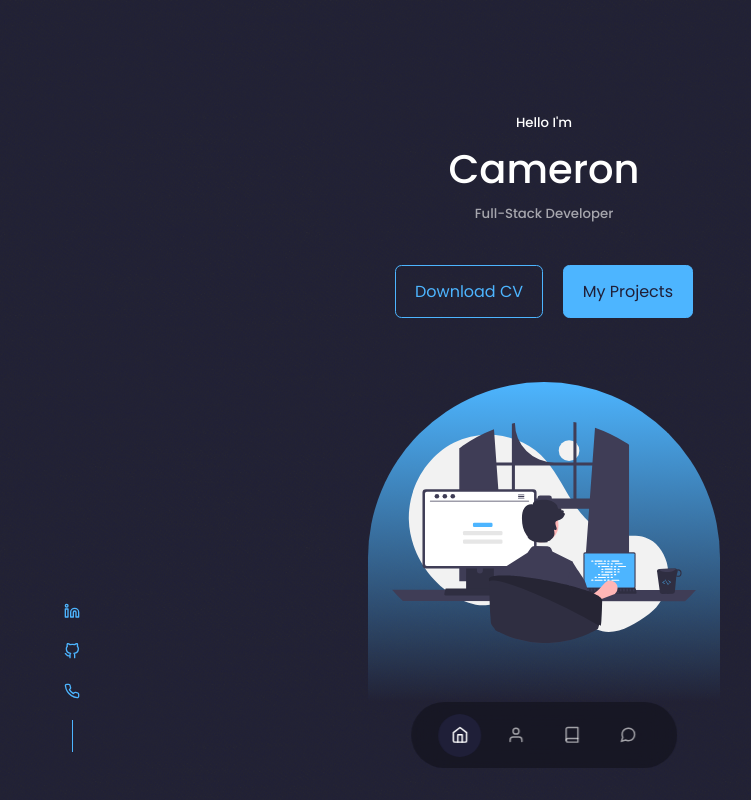
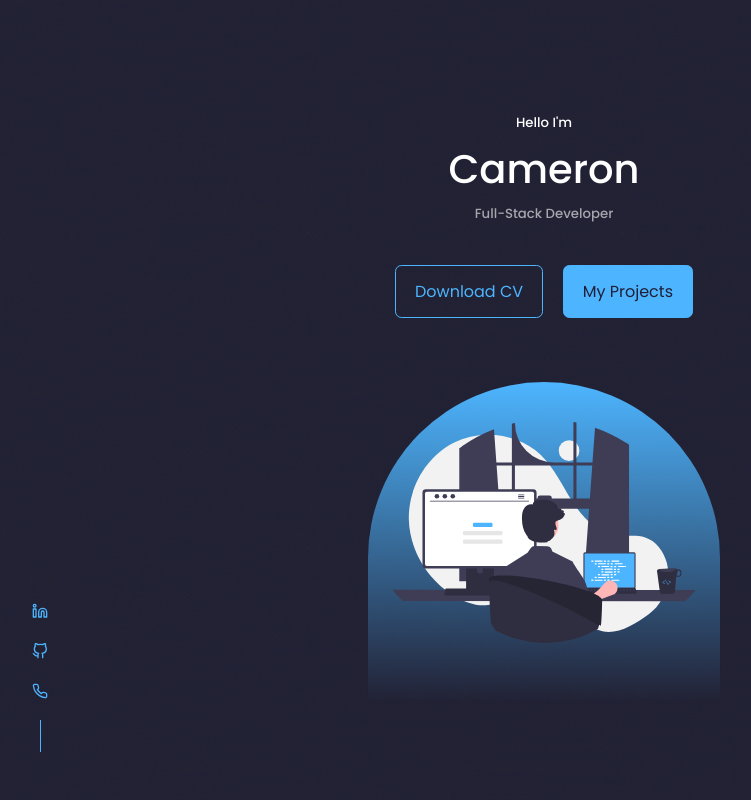
Before and after one commit to Cam-Bloom/Portfolio-Website, a React (Vite) app in the folder portfolio-website/: page / in a window 1280 px wide. Shown: the top 800 px of the page, without its empty margins (96-847 px from the left). Built offline with nearby package versions, Linux system fonts and the light colour scheme.

Commit message:
navbar show hide complete

```diff
--- a/portfolio-website/src/App.css
+++ b/portfolio-website/src/App.css
@@ -45,10 +45,26 @@ header {
     padding: 2.5rem 1.5rem 1.5rem 1.5rem;
 }
 
+nav.active {
+    transition: all 1200ms ease;
+    right: 50%;
+    left: 50%;
+    transform: translate(-50%, -50%)
+
+  }
+
+nav.hidden{
+    transition:  all 1500ms ease;
+    right: 50%;
+    left: 50%;
+    transform: translate(-50%, -50%);
+    bottom: -20%;
+}
+
 nav{
     background: rgba(0,0,0, 0.3);
     width: max-content;
-    display:block;
+    display: block;
     padding: 0.7rem 1.7rem;
     z-index: 2;
     display: flex;
@@ -56,8 +72,6 @@ nav{
     border-radius: 3rem;
     position: fixed;
     bottom: 2rem;
-    left: 50%;
-    transform: translateX(-50%);
     backdrop-filter: blur(1rem);
 }
 
@@ -79,6 +93,7 @@ nav a.active{
     color: var(--colour--white);
 }
 
+
 /* MEDIA QUERIES */
 
 @media screen and (max-width: 1024px) and (min-height: 800px) {
--- a/portfolio-website/src/App.jsx
+++ b/portfolio-website/src/App.jsx
@@ -2,6 +2,7 @@ import './App.css'
 import About from './components/About'
 import Header from './components/Header'
 import Navbar from './components/Navbar'
+import Portfolio from './components/Portfolio'
 
 function App() {
   return (
@@ -9,6 +10,7 @@ function App() {
       <Header></Header>
       <Navbar></Navbar>
       <About></About>
+      <Portfolio></Portfolio>
     </div>
   )
 }
--- a/portfolio-website/src/components/Navbar.jsx
+++ b/portfolio-website/src/components/Navbar.jsx
@@ -2,13 +2,29 @@ import {FiHome} from 'react-icons/fi'
 import {FiUser} from 'react-icons/fi'
 import {FiBook} from 'react-icons/fi'
 import {FiMessageCircle} from 'react-icons/fi'
-import { useState } from 'react'
+import { useEffect, useState } from 'react'
+import useScrollListener from '../hooks/useScrollListener'
 
 const Navbar = () => {
-    const [activeNav, setActiveNav] = useState('#home')
+    const [activeNav, setActiveNav] = useState()
+    const [navClassList, setNavClassList] = useState(["hidden"]);
+    const scroll = useScrollListener();
 
+    useEffect(() => {
+        const classList = ['hidden'];
+
+        if (scroll.y > 120 ){
+            classList.pop()
+            classList.push("active");
+        }
+
+        setNavClassList(classList);
+
+    }, [scroll.y, scroll.lastY])
+
+    console.log(navClassList);
   return (
-    <nav>
+    <nav className={navClassList.join(" ")}>
         <a href= "#home" onClick={() => setActiveNav('#home')} className={activeNav === '#home'  ? 'active': ''}><FiHome></FiHome></a>
         <a href= "#about" onClick={() => setActiveNav('#about')} className={activeNav === '#about'  ? 'active': ''}><FiUser></FiUser></a>
         <a href= "#portfolio" onClick={() => setActiveNav('#portfolio')} className={activeNav === '#portfolio'  ? 'active': ''}><FiBook></FiBook></a>
--- /dev/null
+++ b/portfolio-website/src/components/Portfolio.jsx
@@ -0,0 +1,7 @@
+const Portfolio = () => {
+  return (
+    <section id="portfolio">Portfolio</section>
+  )
+}
+
+export default Portfolio
--- /dev/null
+++ b/portfolio-website/src/hooks/useScrollListener.jsx
@@ -0,0 +1,35 @@
+import { createContext, useState, useEffect } from "react";
+
+export default function useScrollListener() {
+  const [data, setData] = useState({
+    x: 0,
+    y: 0,
+    lastX: 0,
+    lastY: 0
+  });
+
+  // set up event listeners
+  useEffect(() => {
+    const handleScroll = () => {
+      setData((last) => {
+        return {
+          x: window.scrollX,
+          y: window.scrollY,
+          lastX: last.x,
+          lastY: last.y
+        };
+      });
+    };
+
+    handleScroll();
+    window.addEventListener("scroll", handleScroll);
+
+    return () => {
+      window.removeEventListener("scroll", handleScroll);
+    };
+  }, []);
+
+  return data;
+}
+
+export const ScrollContext = createContext(null);
--- a/portfolio-website/src/index.css
+++ b/portfolio-website/src/index.css
@@ -20,7 +20,7 @@
 
     --transition: all 400ms ease;
 
-    --container-width-lg: 75%;
+    --container-width-lg: 80%;
     --container-width-md: 86%
     --container-width-ms: 90%
 }
```
